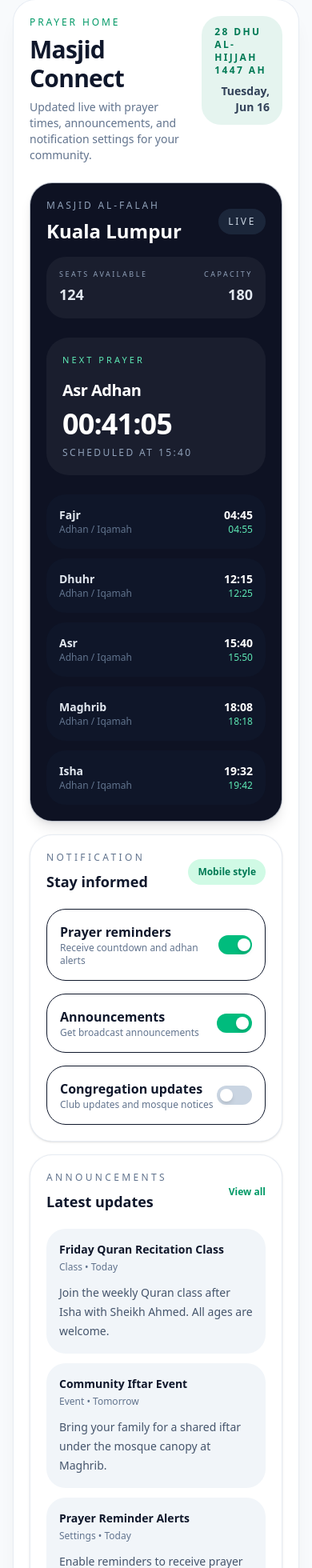
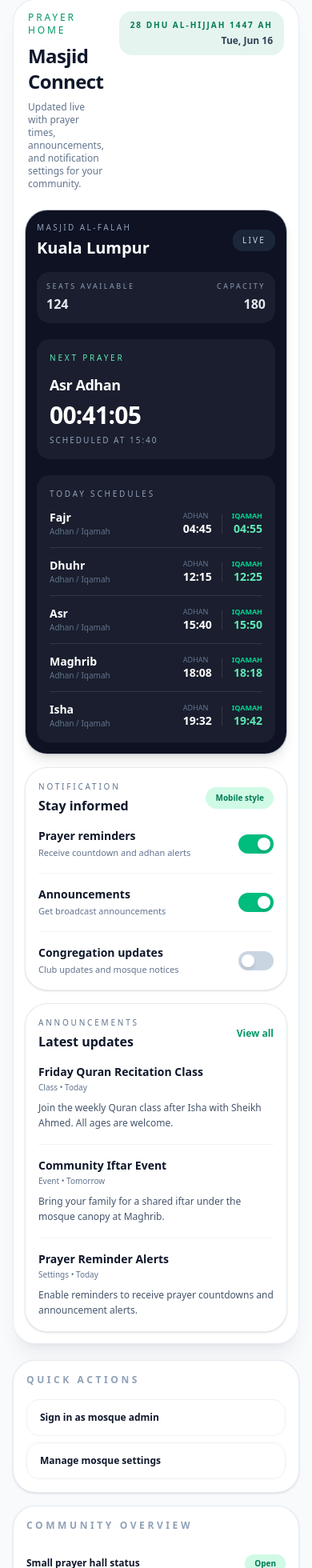
Before and after one commit to teamcore38-droid/Prayer-time-app, a Next.js app in the folder web/: page /home in a window 390 px wide. Shown: the part 17-1977 px from the top of the page at 80% size. Built offline with nearby package versions, Linux system fonts and the light colour scheme; no server answers; the database is empty.

Commit message:
style: optimize layout spacing and remove nested boxes on mobile responsive home screen

```diff
--- a/web/app/home/page.tsx
+++ b/web/app/home/page.tsx
@@ -136,124 +136,132 @@ export default function HomePage() {
 
   return (
     <div className="min-h-screen bg-slate-50 dark:bg-slate-950 text-slate-900 dark:text-slate-100">
-      <div className="container mx-auto px-4 py-4">
+      <div className="container mx-auto px-2 sm:px-4 py-4">
         <div className="max-w-3xl mx-auto space-y-5">
-          <section className="rounded-[28px] border border-slate-200/80 bg-white/90 dark:border-slate-800/80 dark:bg-slate-950/95 shadow-xl shadow-slate-900/5 p-5">
-            <div className="flex items-start justify-between gap-4">
+          <section className="rounded-[28px] border border-slate-200/80 bg-white/90 dark:border-slate-800/80 dark:bg-slate-950/95 shadow-xl shadow-slate-900/5 p-3.5 sm:p-6">
+            <div className="flex items-start justify-between gap-4 px-1 sm:px-0">
               <div>
                 <p className="text-xs uppercase tracking-[0.24em] text-emerald-600">Prayer Home</p>
-                <h1 className="mt-2 text-3xl font-black tracking-tight">Masjid Connect</h1>
-                <p className="mt-2 text-sm text-slate-500 dark:text-slate-400">Updated live with prayer times, announcements, and notification settings for your community.</p>
+                <h1 className="mt-2 text-2xl sm:text-3xl font-black tracking-tight">Masjid Connect</h1>
+                <p className="mt-2 text-xs sm:text-sm text-slate-500 dark:text-slate-400">Updated live with prayer times, announcements, and notification settings for your community.</p>
               </div>
-              <div className="rounded-3xl bg-emerald-600/10 px-4 py-3 text-emerald-700 dark:bg-emerald-500/10 dark:text-emerald-300">
-                <p className="text-xs uppercase tracking-[0.2em] font-semibold">{hijriDate}</p>
-                <p className="mt-2 text-right text-sm font-semibold text-slate-700 dark:text-slate-100">{new Date().toLocaleDateString(undefined, { weekday: 'long', day: 'numeric', month: 'short' })}</p>
+              <div className="rounded-2xl bg-emerald-600/10 px-3.5 py-2.5 text-emerald-700 dark:bg-emerald-500/10 dark:text-emerald-300 shrink-0">
+                <p className="text-[10px] uppercase tracking-[0.2em] font-semibold">{hijriDate}</p>
+                <p className="mt-1 text-right text-xs font-semibold text-slate-700 dark:text-slate-100">{new Date().toLocaleDateString(undefined, { weekday: 'short', day: 'numeric', month: 'short' })}</p>
               </div>
             </div>
 
-            <div className="mt-6 grid gap-4 md:grid-cols-[1.5fr_1fr]">
-              <div className="rounded-[28px] border border-slate-200/80 bg-slate-950/95 p-5 text-white shadow-lg shadow-slate-950/10">
+            <div className="mt-6 grid gap-4 md:grid-cols-[1.4fr_1fr]">
+              <div className="rounded-[28px] border border-slate-200/80 bg-slate-950/95 p-3.5 sm:p-5 text-white shadow-lg shadow-slate-950/10">
                 <div className="flex items-center justify-between gap-3">
                   <div>
-                    <p className="text-xs uppercase tracking-[0.24em] text-slate-400">{mosqueName}</p>
-                    <h2 className="mt-2 text-2xl font-black">{city}</h2>
+                    <p className="text-[10px] uppercase tracking-[0.24em] text-slate-400">{mosqueName}</p>
+                    <h2 className="mt-1 text-xl sm:text-2xl font-black">{city}</h2>
                   </div>
-                  <span className="rounded-2xl bg-slate-800/90 px-3 py-2 text-xs uppercase tracking-[0.22em] text-slate-300">Live</span>
+                  <span className="rounded-xl bg-slate-800/90 px-3 py-1.5 text-[10px] uppercase tracking-[0.22em] text-slate-300">Live</span>
                 </div>
 
-                <div className="mt-4 flex items-center justify-between gap-3 rounded-[24px] bg-white/5 p-4 text-sm text-slate-200">
+                <div className="mt-4 flex items-center justify-between gap-3 rounded-2xl bg-white/5 p-3 sm:p-4 text-xs text-slate-200">
                   <div>
                     <p className="text-[9px] uppercase tracking-[0.28em] text-slate-400">Seats available</p>
-                    <p className="mt-1 text-lg font-black">{seatInfo.available}</p>
+                    <p className="mt-1 text-base font-black">{seatInfo.available}</p>
                   </div>
                   <div className="text-right">
                     <p className="text-[9px] uppercase tracking-[0.28em] text-slate-400">Capacity</p>
-                    <p className="mt-1 text-lg font-black">{seatInfo.capacity}</p>
+                    <p className="mt-1 text-base font-black">{seatInfo.capacity}</p>
                   </div>
                 </div>
 
-                <div className="mt-6 rounded-[28px] bg-white/5 p-5">
-                  <p className="text-[11px] uppercase tracking-[0.28em] text-emerald-300">Next prayer</p>
+                <div className="mt-5 rounded-2xl bg-white/5 p-4 sm:p-5">
+                  <p className="text-[10px] uppercase tracking-[0.28em] text-emerald-300">Next prayer</p>
                   {nextPrayer ? (
-                    <div className="mt-4 space-y-2">
-                      <div className="text-xl font-black tracking-tight text-white">{nextPrayer.name} {nextPrayer.type}</div>
-                      <div className="text-4xl font-black tracking-tight">{formatTimeRemaining(nextPrayer.secondsRemaining)}</div>
-                      <p className="text-xs uppercase tracking-[0.2em] text-slate-400">Scheduled at {nextPrayer.time}</p>
+                    <div className="mt-3 space-y-1.5">
+                      <div className="text-lg font-black tracking-tight text-white">{nextPrayer.name} {nextPrayer.type}</div>
+                      <div className="text-3xl sm:text-4xl font-black tracking-tight">{formatTimeRemaining(nextPrayer.secondsRemaining)}</div>
+                      <p className="text-[10px] uppercase tracking-[0.2em] text-slate-400">Scheduled at {nextPrayer.time}</p>
                     </div>
                   ) : (
-                    <p className="mt-4 text-sm text-slate-300">Prayer timetable not available yet.</p>
+                    <p className="mt-3 text-xs text-slate-350">Prayer timetable not available yet.</p>
                   )}
                 </div>
 
-                <div className="mt-6 grid gap-3">
+                <div className="mt-5 rounded-2xl bg-white/5 p-4 sm:p-5">
+                  <p className="text-[10px] uppercase tracking-[0.28em] text-slate-400 mb-3">Today Schedules</p>
+                  <div className="divide-y divide-white/10">
                     {prayerRows.map((item) => (
-                    <div key={item.name} className="rounded-3xl bg-slate-900/80 p-4">
-                      <div className="flex items-center justify-between gap-4">
+                      <div key={item.name} className="py-3 flex items-center justify-between gap-4 first:pt-0 last:pb-0">
                         <div>
-                          <p className="text-sm font-semibold text-slate-200">{item.name}</p>
-                          <p className="text-xs text-slate-500">Adhan / Iqamah</p>
+                          <p className="text-sm font-semibold text-white">{item.name}</p>
+                          <p className="text-[10px] text-slate-500">Adhan / Iqamah</p>
                         </div>
-                        <div className="text-right">
+                        <div className="text-right flex items-center gap-3">
+                          <div>
+                            <p className="text-[9px] text-slate-500 text-left uppercase">Adhan</p>
                             <p className="text-sm font-black text-white">{item.time || '—'}</p>
-                          <p className="text-xs text-emerald-300">{item.iqamah || '—'}</p>
+                          </div>
+                          <div className="border-l border-white/10 h-6"></div>
+                          <div>
+                            <p className="text-[9px] text-emerald-400 text-left uppercase font-bold">Iqamah</p>
+                            <p className="text-sm font-black text-emerald-300">{item.iqamah || '—'}</p>
                           </div>
                         </div>
                       </div>
                     ))}
                   </div>
                 </div>
+              </div>
 
               <div className="space-y-4">
-                <div className="rounded-[28px] border border-slate-200/80 bg-white p-5 shadow-sm dark:border-slate-800/80 dark:bg-slate-900/95">
+                <div className="rounded-[28px] border border-slate-200/80 bg-white p-4 sm:p-5 shadow-sm dark:border-slate-800/80 dark:bg-slate-900/95">
                   <div className="flex items-center justify-between gap-3">
                     <div>
-                      <p className="text-xs uppercase tracking-[0.28em] text-slate-500">Notification</p>
-                      <h3 className="mt-2 text-lg font-black">Stay informed</h3>
+                      <p className="text-[10px] uppercase tracking-[0.28em] text-slate-500">Notification</p>
+                      <h3 className="mt-1 text-base sm:text-lg font-black">Stay informed</h3>
                     </div>
-                    <div className="rounded-3xl bg-emerald-100 px-3 py-2 text-xs font-semibold text-emerald-700">Mobile style</div>
+                    <div className="rounded-2xl bg-emerald-100 px-3 py-1.5 text-[10px] font-semibold text-emerald-700">Mobile style</div>
                   </div>
 
-                  <div className="mt-5 space-y-4">
+                  <div className="mt-4 divide-y divide-slate-100 dark:divide-slate-800/60">
                     {(
                       Object.keys(notifications) as Array<keyof typeof notifications>
                     ).map((key) => (
+                      <div
+                        key={key}
+                        className="flex w-full items-center justify-between py-4 text-left first:pt-0 last:pb-0"
+                      >
+                        <div className="pr-4">
+                          <p className="font-semibold text-sm text-slate-900 dark:text-slate-100">{key === 'prayerReminders' ? 'Prayer reminders' : key === 'announcementAlerts' ? 'Announcements' : 'Congregation updates'}</p>
+                          <p className="text-[11px] text-slate-500 mt-0.5 leading-relaxed">{key === 'prayerReminders' ? 'Receive countdown and adhan alerts' : key === 'announcementAlerts' ? 'Get broadcast announcements' : 'Club updates and mosque notices'}</p>
+                        </div>
                         <button
-                        key={key}
                           onClick={() => toggleNotification(key)}
-                        className="flex w-full items-center justify-between rounded-3xl border px-4 py-4 text-left transition hover:border-emerald-300/80"
+                          className={`h-6 w-11 shrink-0 rounded-full p-1 transition cursor-pointer ${notifications[key] ? 'bg-emerald-500' : 'bg-slate-300 dark:bg-slate-700'}`}
                           type="button"
                         >
-                        <div>
-                          <p className="font-semibold text-slate-900 dark:text-slate-100">{key === 'prayerReminders' ? 'Prayer reminders' : key === 'announcementAlerts' ? 'Announcements' : 'Congregation updates'}</p>
-                          <p className="text-xs text-slate-500">{key === 'prayerReminders' ? 'Receive countdown and adhan alerts' : key === 'announcementAlerts' ? 'Get broadcast announcements' : 'Club updates and mosque notices'}</p>
+                          <div className={`h-4 w-4 rounded-full bg-white shadow-md transition ${notifications[key] ? 'translate-x-5' : 'translate-x-0'}`} />
+                        </button>
                       </div>
-                        <div className={`h-6 w-11 rounded-full p-1 transition ${notifications[key] ? 'bg-emerald-500' : 'bg-slate-300 dark:bg-slate-700'}`}>
-                          <div className={`h-4 w-4 rounded-full bg-white shadow-md transition ${notifications[key] ? 'translate-x-5' : 'translate-x-0'}`} />
-                        </div>
-                      </button>
                     ))}
                   </div>
                 </div>
 
-                <div className="rounded-[28px] border border-slate-200/80 bg-white p-5 shadow-sm dark:border-slate-800/80 dark:bg-slate-900/95">
+                <div className="rounded-[28px] border border-slate-200/80 bg-white p-4 sm:p-5 shadow-sm dark:border-slate-800/80 dark:bg-slate-900/95">
                   <div className="flex items-center justify-between gap-3">
                     <div>
-                      <p className="text-xs uppercase tracking-[0.28em] text-slate-500">Announcements</p>
-                      <h3 className="mt-2 text-lg font-black">Latest updates</h3>
+                      <p className="text-[10px] uppercase tracking-[0.28em] text-slate-500">Announcements</p>
+                      <h3 className="mt-1 text-base sm:text-lg font-black">Latest updates</h3>
                     </div>
                     <Link href="/dashboard/announcements" className="text-xs font-semibold text-emerald-600">View all</Link>
                   </div>
 
-                  <div className="mt-5 space-y-3">
+                  <div className="mt-4 divide-y divide-slate-100 dark:divide-slate-800/60">
                     {announcements.map((item) => (
-                      <div key={item.id} className="rounded-3xl bg-slate-100 p-4 dark:bg-slate-950/80">
-                        <div className="flex items-center justify-between gap-3">
+                      <div key={item.id} className="py-4 first:pt-0 last:pb-0">
                         <div>
                           <p className="text-sm font-semibold text-slate-900 dark:text-white">{item.title}</p>
-                            <p className="mt-1 text-xs text-slate-500 dark:text-slate-400">{item.category} • {item.date}</p>
+                          <p className="mt-0.5 text-[10px] text-slate-500 dark:text-slate-400">{item.category} • {item.date}</p>
                         </div>
-                        </div>
-                        <p className="mt-3 text-sm leading-6 text-slate-600 dark:text-slate-300">{item.description}</p>
+                        <p className="mt-2 text-xs leading-relaxed text-slate-600 dark:text-slate-400">{item.description}</p>
                       </div>
                     ))}
                   </div>
@@ -262,30 +270,30 @@ export default function HomePage() {
             </div>
 
             {errorMessage ? (
-              <div className="mt-4 rounded-3xl border border-amber-200 bg-amber-50 p-4 text-sm text-amber-800 dark:border-amber-500/20 dark:bg-amber-500/10 dark:text-amber-100">
+              <div className="mt-4 rounded-2xl border border-amber-200 bg-amber-50 p-4 text-xs text-amber-800 dark:border-amber-500/20 dark:bg-amber-500/10 dark:text-amber-100">
                 {errorMessage}
               </div>
             ) : null}
           </section>
 
           <section className="grid gap-4 md:grid-cols-2">
-            <div className="rounded-[28px] border border-slate-200/80 bg-white p-5 shadow-sm dark:border-slate-800/80 dark:bg-slate-900/95">
-              <h3 className="text-sm font-black uppercase tracking-[0.3em] text-slate-400">Quick actions</h3>
-              <div className="mt-4 space-y-3">
-                <Link href="/login" className="block rounded-3xl border border-slate-200 px-4 py-4 text-sm font-semibold text-slate-900 transition hover:border-emerald-500 dark:border-slate-800 dark:text-slate-100">Sign in as mosque admin</Link>
-                <Link href="/dashboard/settings" className="block rounded-3xl border border-slate-200 px-4 py-4 text-sm font-semibold text-slate-900 transition hover:border-emerald-500 dark:border-slate-800 dark:text-slate-100">Manage mosque settings</Link>
+            <div className="rounded-[28px] border border-slate-200/80 bg-white p-4 sm:p-5 shadow-sm dark:border-slate-800/80 dark:bg-slate-900/95">
+              <h3 className="text-xs font-black uppercase tracking-[0.3em] text-slate-400">Quick actions</h3>
+              <div className="mt-4 space-y-2">
+                <Link href="/login" className="block rounded-2xl border border-slate-200/60 px-4 py-3.5 text-xs font-semibold text-slate-900 transition hover:border-emerald-500 dark:border-slate-800 dark:text-slate-100 hover:bg-slate-50 dark:hover:bg-slate-850">Sign in as mosque admin</Link>
+                <Link href="/dashboard/settings" className="block rounded-2xl border border-slate-200/60 px-4 py-3.5 text-xs font-semibold text-slate-900 transition hover:border-emerald-500 dark:border-slate-800 dark:text-slate-100 hover:bg-slate-50 dark:hover:bg-slate-850">Manage mosque settings</Link>
               </div>
             </div>
-            <div className="rounded-[28px] border border-slate-200/80 bg-white p-5 shadow-sm dark:border-slate-800/80 dark:bg-slate-900/95">
-              <h3 className="text-sm font-black uppercase tracking-[0.3em] text-slate-400">Community overview</h3>
-              <div className="mt-4 space-y-4">
-                <div className="flex items-center justify-between rounded-3xl bg-slate-100 p-4 dark:bg-slate-950/80">
-                  <p className="text-sm font-semibold text-slate-900 dark:text-white">Small prayer hall status</p>
-                  <span className="rounded-full bg-emerald-100 px-3 py-1 text-xs font-bold text-emerald-700">Open</span>
+            <div className="rounded-[28px] border border-slate-200/80 bg-white p-4 sm:p-5 shadow-sm dark:border-slate-800/80 dark:bg-slate-900/95">
+              <h3 className="text-xs font-black uppercase tracking-[0.3em] text-slate-400">Community overview</h3>
+              <div className="mt-4 divide-y divide-slate-100 dark:divide-slate-800/60">
+                <div className="flex items-center justify-between py-3">
+                  <p className="text-xs font-semibold text-slate-900 dark:text-white">Small prayer hall status</p>
+                  <span className="rounded-full bg-emerald-100 px-3 py-1 text-[10px] font-bold text-emerald-700">Open</span>
                 </div>
-                <div className="flex items-center justify-between rounded-3xl bg-slate-100 p-4 dark:bg-slate-950/80">
-                  <p className="text-sm font-semibold text-slate-900 dark:text-white">Notifications enabled</p>
-                  <span className="rounded-full bg-emerald-100 px-3 py-1 text-xs font-bold text-emerald-700">{Object.values(notifications).filter(Boolean).length}/3</span>
+                <div className="flex items-center justify-between py-3">
+                  <p className="text-xs font-semibold text-slate-900 dark:text-white">Notifications enabled</p>
+                  <span className="rounded-full bg-emerald-100 px-3 py-1 text-[10px] font-bold text-emerald-700">{Object.values(notifications).filter(Boolean).length}/3</span>
                 </div>
               </div>
             </div>
```
Lines whose indentation alone changed are shown as unchanged.
